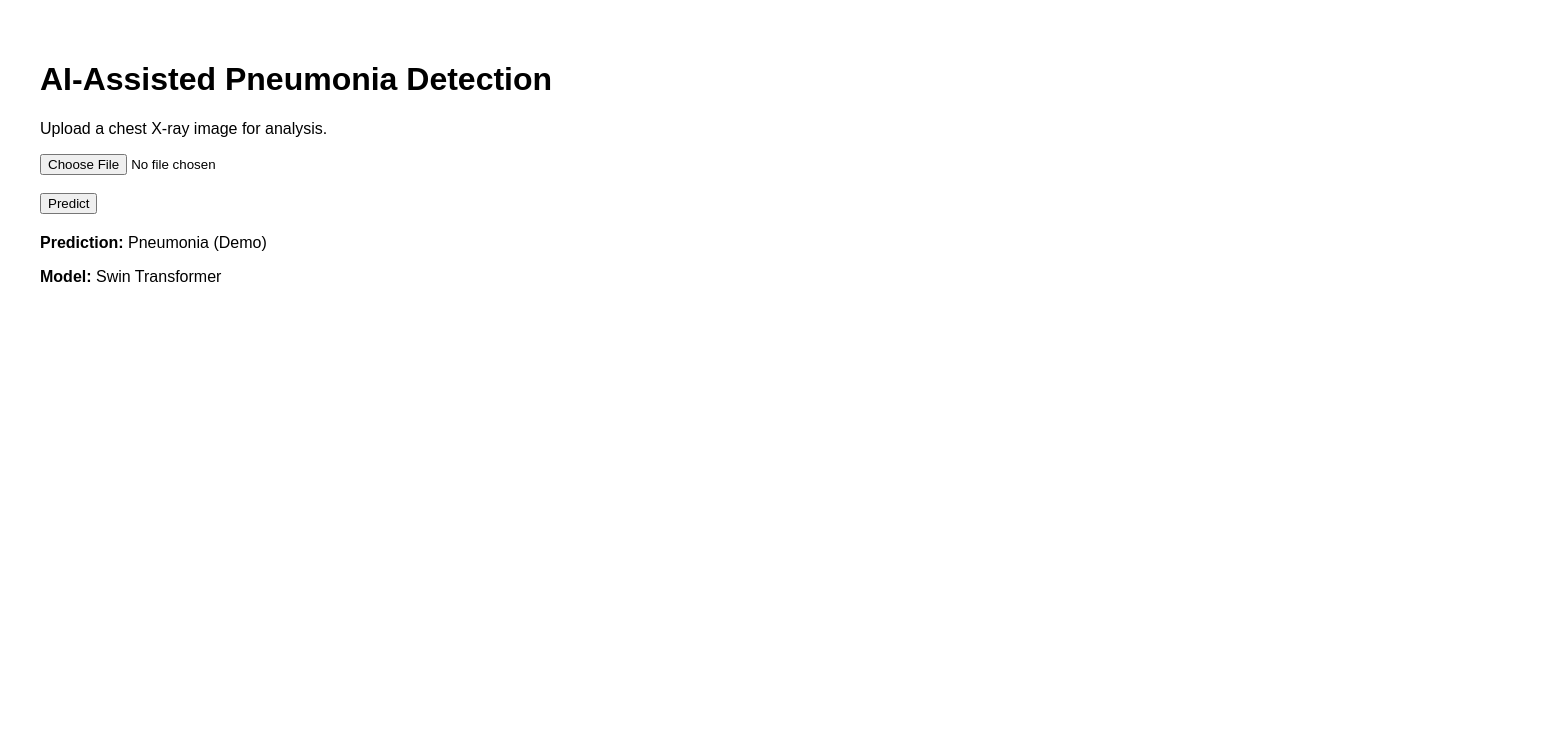
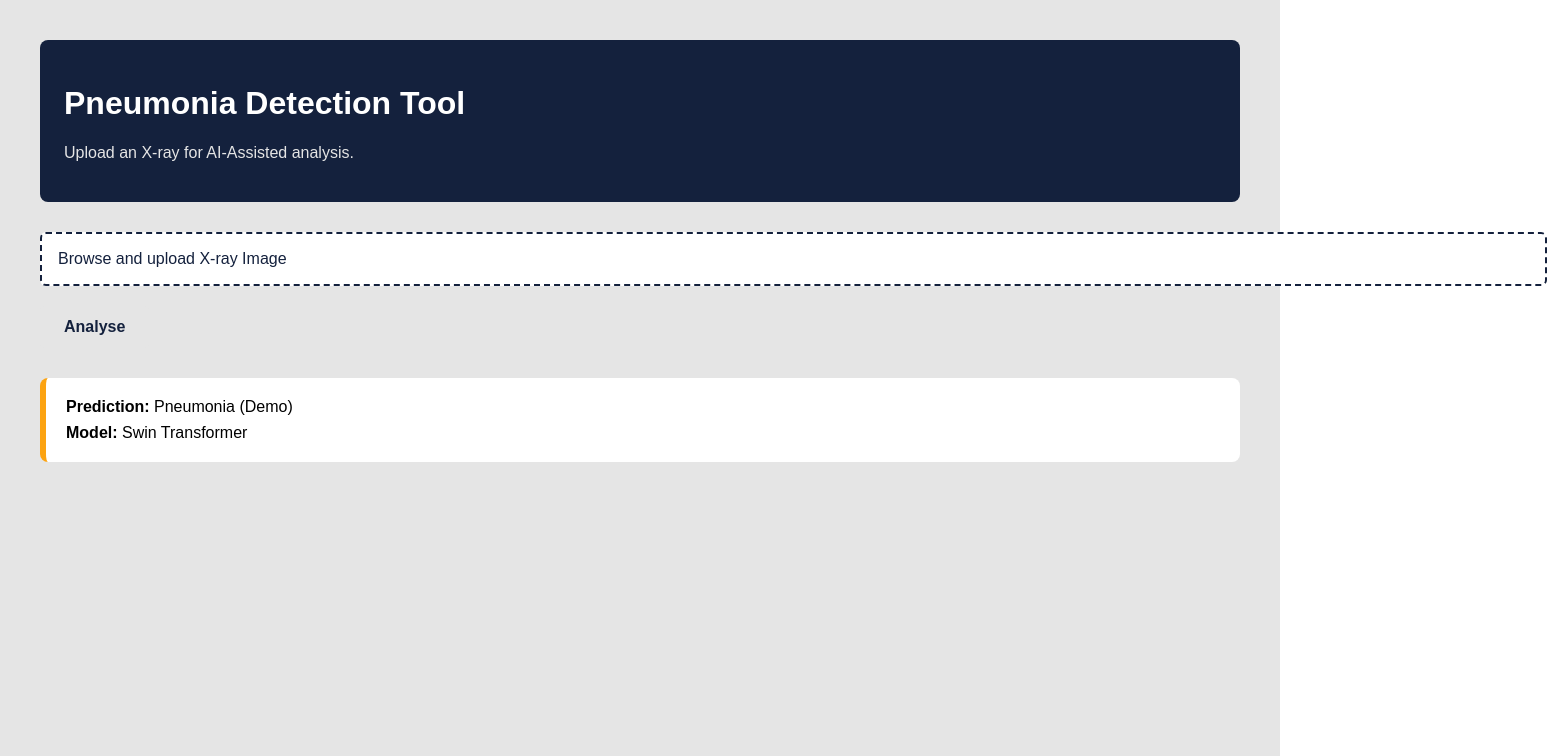
Before and after one commit to eashaan-sharma/insidious, a React (Create React App) app in the folder ui-react/: page / in a window 1280 px wide. Shown: the top 756 px of the page, 1547 px wide, since content can reach past the window. Built offline with nearby package versions, Linux system fonts and the light colour scheme.

Commit message:
react parallel plan

```diff
--- a/ui-react/src/App.js
+++ b/ui-react/src/App.js
@@ -1,24 +1,55 @@
-import React from "react";
+import React, { useState } from "react";
+import "./App.css";
 
 function App() {
+  const [preview, setPreview] = useState(null);
+
+  const handleFileChange = (e) => {
+    const file = e.target.files[0];
+    if (file) {
+      setPreview(URL.createObjectURL(file));
+    }
+  };
+
   return (
-    <div style={{ padding: "40px", fontFamily: "Arial" }}>
-      <h1>AI-Assisted Pneumonia Detection</h1>
+    <div className="app-container">
 
-      <p>Upload a chest X-ray image for analysis.</p>
+      <div className="header-section">
+        <h1>Pneumonia Detection Tool</h1>
+        <p>Upload an X-ray for AI-Assisted analysis.</p>
+      </div>
 
-      <input type="file" accept="image/*" />
-      <br /><br />
+      <div className="upload-section">
+        <label className="file-upload">
+          <input
+            type="file"
+            accept="image/*"
+            onChange={handleFileChange}
+          />
+          <span>Browse and upload X-ray Image</span>
+        </label>
+      </div>
 
-      <button>Predict</button>
 
-      <p style={{ marginTop: "20px" }}>
-        <b>Prediction:</b> Pneumonia (Demo)
-      </p>
+      {preview && (
+        <div className="preview-section">
+          <img src={preview} alt="X-ray preview" />
+        </div>
+      )}
 
-      <p>
-        <b>Model:</b> Swin Transformer
-      </p>
+      <div className="action-section">
+        <button disabled={!preview}>Analyse</button>
+      </div>
+
+      <div className="result-section">
+        <p>
+          <b>Prediction:</b> Pneumonia (Demo)
+        </p>
+        <p>
+          <b>Model:</b> Swin Transformer
+        </p>
+      </div>
+
     </div>
   );
 }
```
